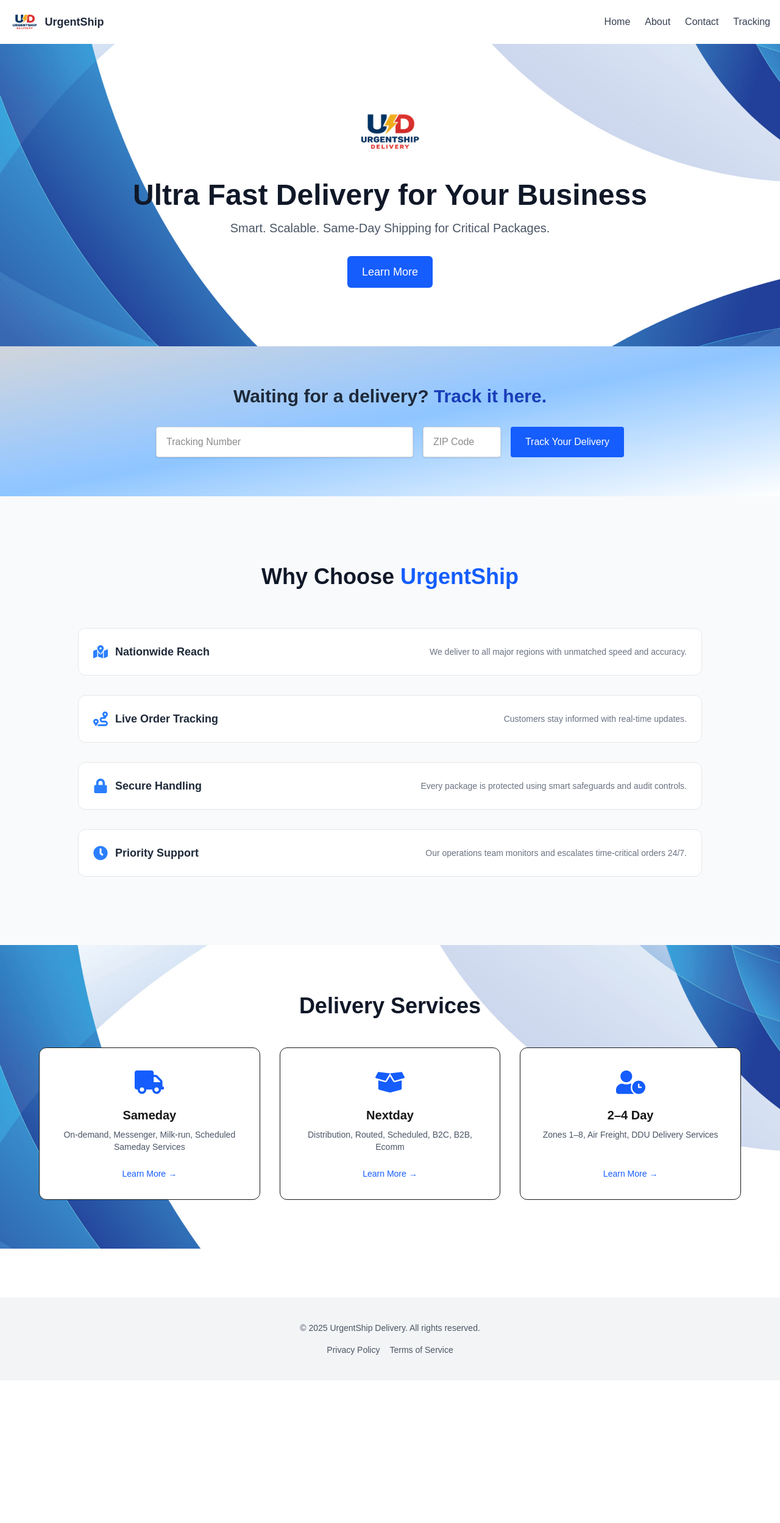
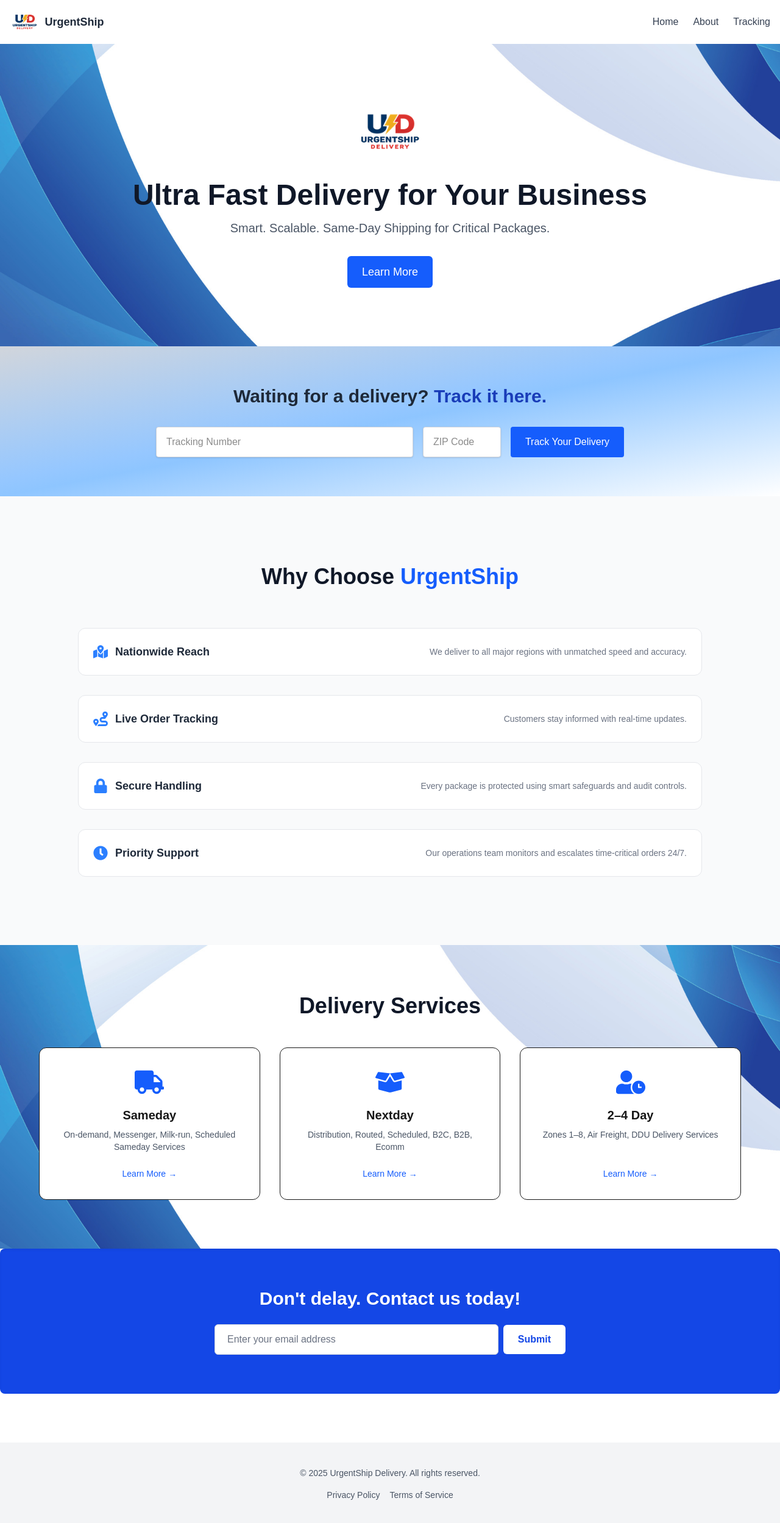
Before and after one commit to funkinater/urgentship, a Next.js app: page / in a window 1280 px wide. Shown: the top 2498 px of the page at 61% size. Before the commit the page ends 2264 px from the top, so only its background shows below. Built offline with nearby package versions, Linux system fonts and the light colour scheme.

Commit message:
temporarily remove contact nav link

```diff
--- a/src/app/page.tsx
+++ b/src/app/page.tsx
@@ -5,6 +5,7 @@ import Footer from '@/components/Footer';
 import ServicesSection from '@/components/ServicesSection';
 import TrackingForm from '@/components/TrackingForm';
 import AnimatedOnScroll from '@/components/AnimatedOnScroll';
+import CallToAction from '@/components/CallToAction';
 
 export default function Home() {
   return (
@@ -26,6 +27,10 @@ export default function Home() {
         <AnimatedOnScroll delay={0.3}>
           <ServicesSection />
         </AnimatedOnScroll>
+
+        <AnimatedOnScroll delay={0.4}>
+          <CallToAction />
+        </AnimatedOnScroll>
       </main>
 
         <Footer />
--- a/src/components/MobileNav.tsx
+++ b/src/components/MobileNav.tsx
@@ -7,7 +7,7 @@ import { Menu, X } from 'lucide-react';
 const navItems = [
   { label: 'Home', href: '/' },
   { label: 'About', href: '/about' },
-  { label: 'Contact', href: '/contact' },
+  // { label: 'Contact', href: '/contact' },
   { label: 'Tracking', href: '/track' },
 ];
 
--- a/src/components/Navbar.tsx
+++ b/src/components/Navbar.tsx
@@ -23,7 +23,7 @@ export default function Navbar() {
         <nav className="hidden md:flex space-x-6 font-medium text-gray-700">
           <Link href="/">Home</Link>
           <Link href="/about">About</Link>
-          <Link href="/contact">Contact</Link>
+          {/* <Link href="/contact">Contact</Link> */}
           <Link href="/track">Tracking</Link>
         </nav>
 
```
